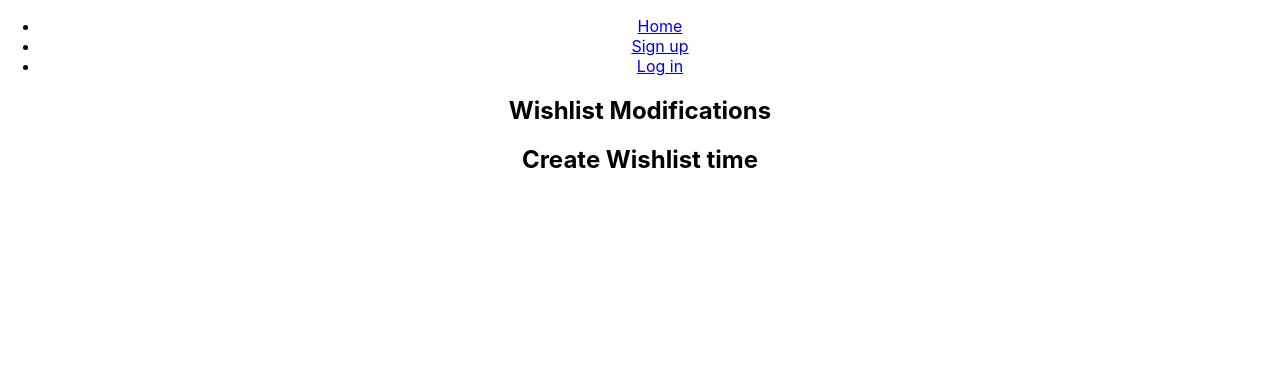
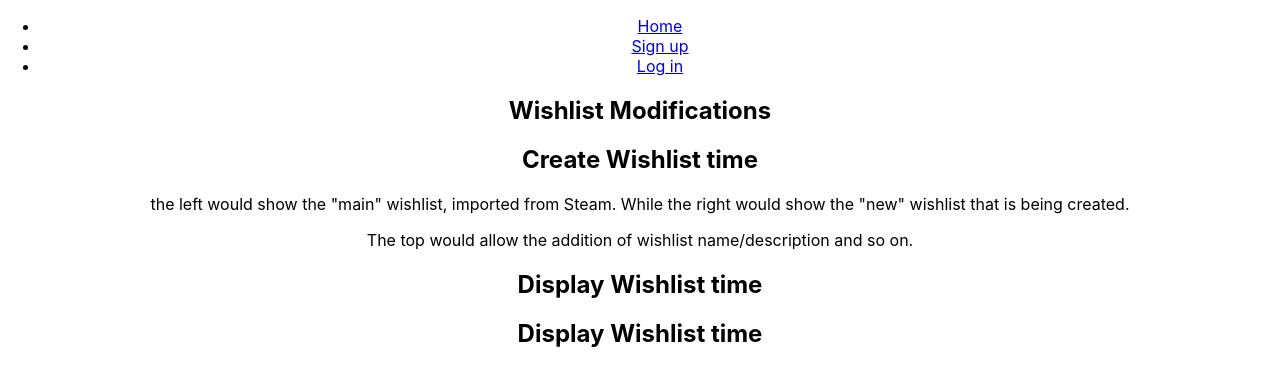
Before and after one commit to Titus-Huang/Wishlist-Eliminator, a React (Create React App) app in the folder wishlist-eliminator-app/: page /wishlists/create in a window 1280 px wide. Shown: the top 386 px of the page. Built offline with nearby package versions, Linux system fonts and the light colour scheme; no server answers.

Commit message:
rough layouting of create wishlist page

```diff
--- a/wishlist-eliminator-app/src/components/wishlist/Create.js
+++ b/wishlist-eliminator-app/src/components/wishlist/Create.js
@@ -1,8 +1,15 @@
+import WishlistDisplay from "./WishlistDisplay";
 
 function Create(props) {
     return (
         <div className="WishlistCreate">
             <h2>Create Wishlist time</h2>
+            <p>the left would show the "main" wishlist, imported from Steam. While the right would show the "new" wishlist that is being created.</p>
+            <p>The top would allow the addition of wishlist name/description and so on.</p>
+            <div className="displayCreateColumns">
+                <WishlistDisplay />
+                <WishlistDisplay />
+            </div>
         </div>
     );
 }
```
